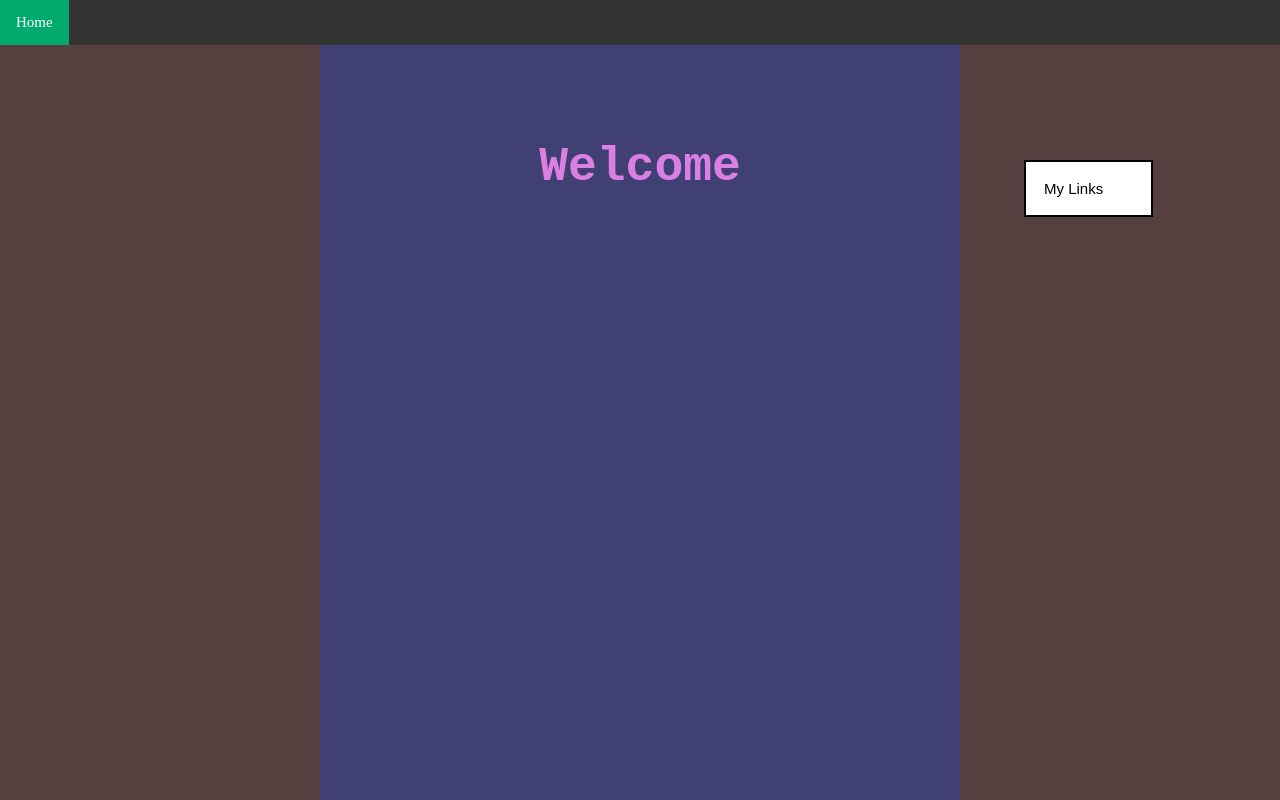
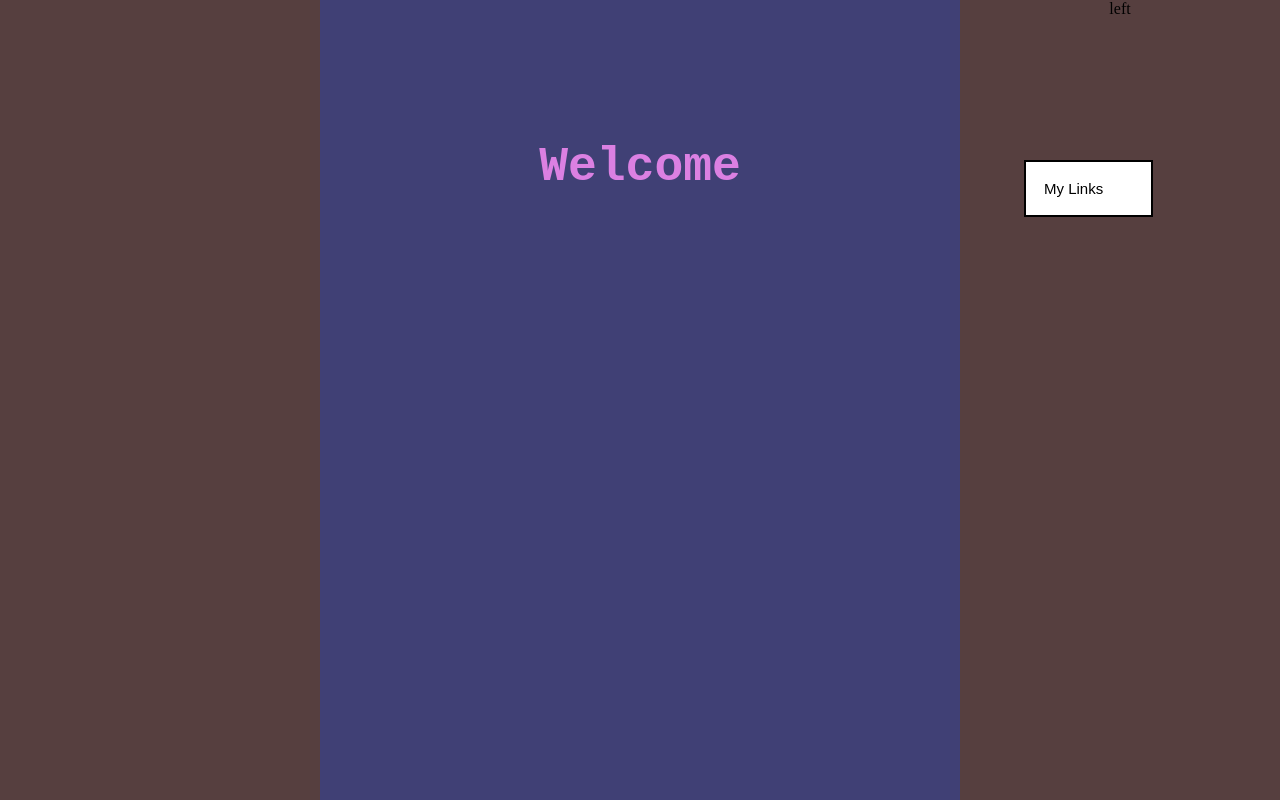
Before and after one commit to SeamusHerrod/SeamusHerrod.github.io, a plain HTML site: page homepage.html in a window 1280 px wide. Drawn offline with Linux system fonts and the light colour scheme; a web font is replaced by a local one.

Commit message:
idk what's going on here

```diff
--- a/homepage.html
+++ b/homepage.html
@@ -10,9 +10,6 @@
         <style> @import url('https://fonts.cdnfonts.com/css/sf-mono'); </style><!--import SF Mono font-->
 </head>
 <body>
-    <div class = "topnav">
-        <a class = "active" href = "homepage.html">Home</a>
-    </div>
 
 
     <div class="row">
```
